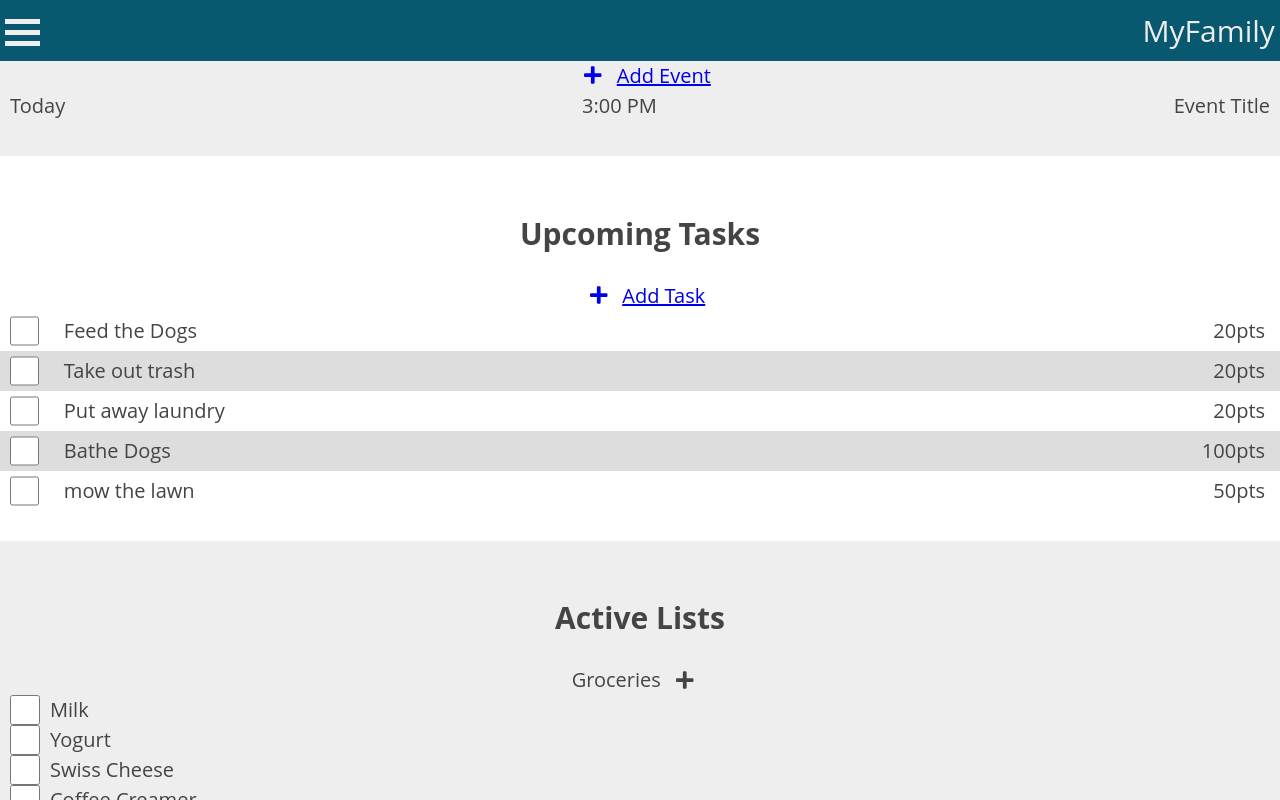
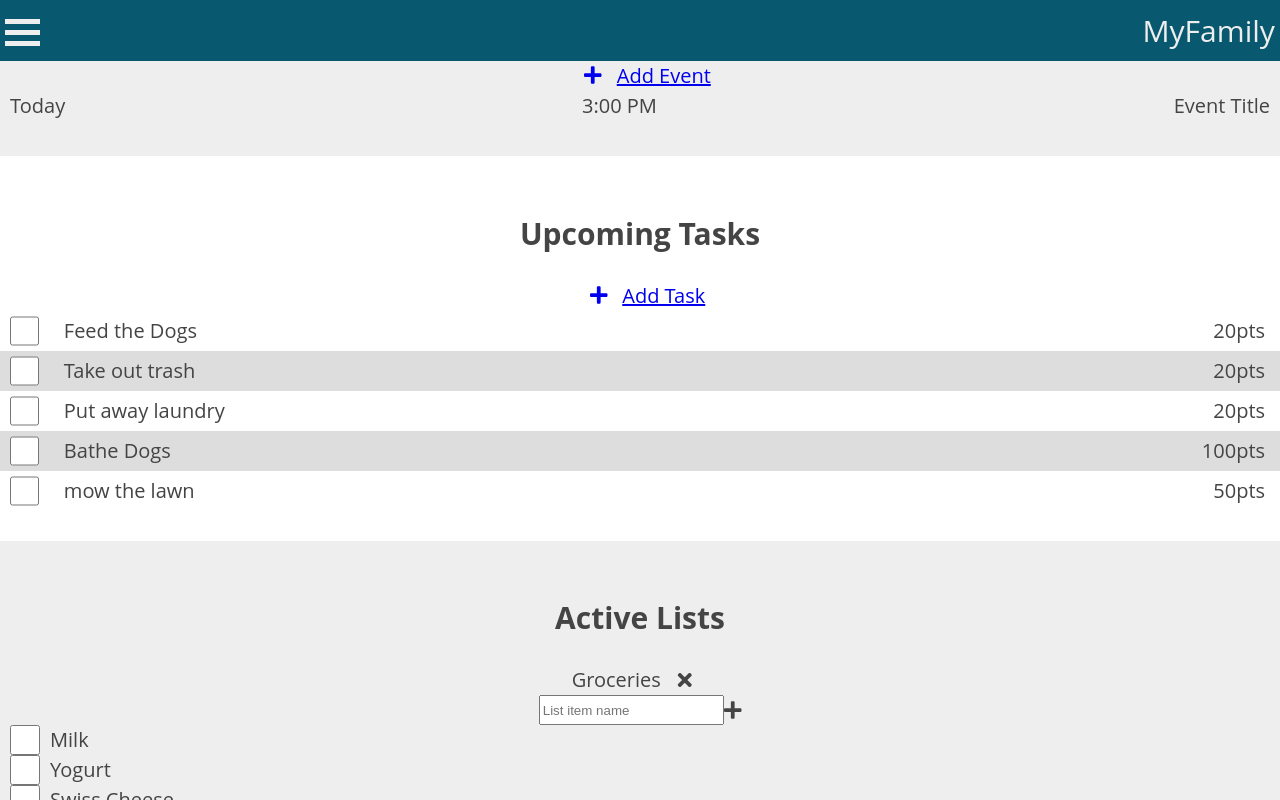
Before and after one commit to bmckenna1982/my-family, a React (Create React App) app: page / in a window 1280 px wide. Both pictures are taken after a click on the element 684 px from the left and 931 px from the top of the page. Shown: the part 251-1051 px from the top of the page. Built offline with nearby package versions, Linux system fonts and the light colour scheme.

Commit message:
updated open close button and style

```diff
--- a/src/Components/latestLists/latestLists.css
+++ b/src/Components/latestLists/latestLists.css
@@ -27,7 +27,6 @@
 .icon-plus {
   height: auto;
   padding: 0 15px;
-  opacity: 1;
 
 }
 
@@ -41,6 +40,8 @@
 } */
 
 .latest-list-container.open .latest-list-wrapper .icon-plus {
-  max-height: 0;
-  overflow-y: hidden;
+  /* max-height: 0;
+  overflow-y: hidden; */
+  -webkit-transform: rotate(-45deg);
+  transform: rotate(-45deg);
 }
--- a/src/Components/latestLists/latestLists.js
+++ b/src/Components/latestLists/latestLists.js
@@ -73,7 +73,7 @@ class LatestLists extends Component {
       <section className='active-list'>
         <h2>Active Lists</h2>
         {this.context.lists.map((list, index) => (
-          <div key={index} className='latest-list-container'>
+          <div key={index} className={'latest-list-container ' + (list.open ? 'open' : '')}>
             <div className='latest-list-wrapper'>
               <div className='list-name'>{list.name}</div>
               <div className='icon-plus' onClick={() => this.context.toggleListOpen(index)}>
--- a/src/Components/listInput/listInput.css
+++ b/src/Components/listInput/listInput.css
@@ -1,8 +1,6 @@
 .list-input {
     display:  flex;
     justify-content: center;
-    opacity: 0;
-    max-height: 0;
     overflow-y: hidden;
     transition: all 0.4s ease-in-out;
   }
```
